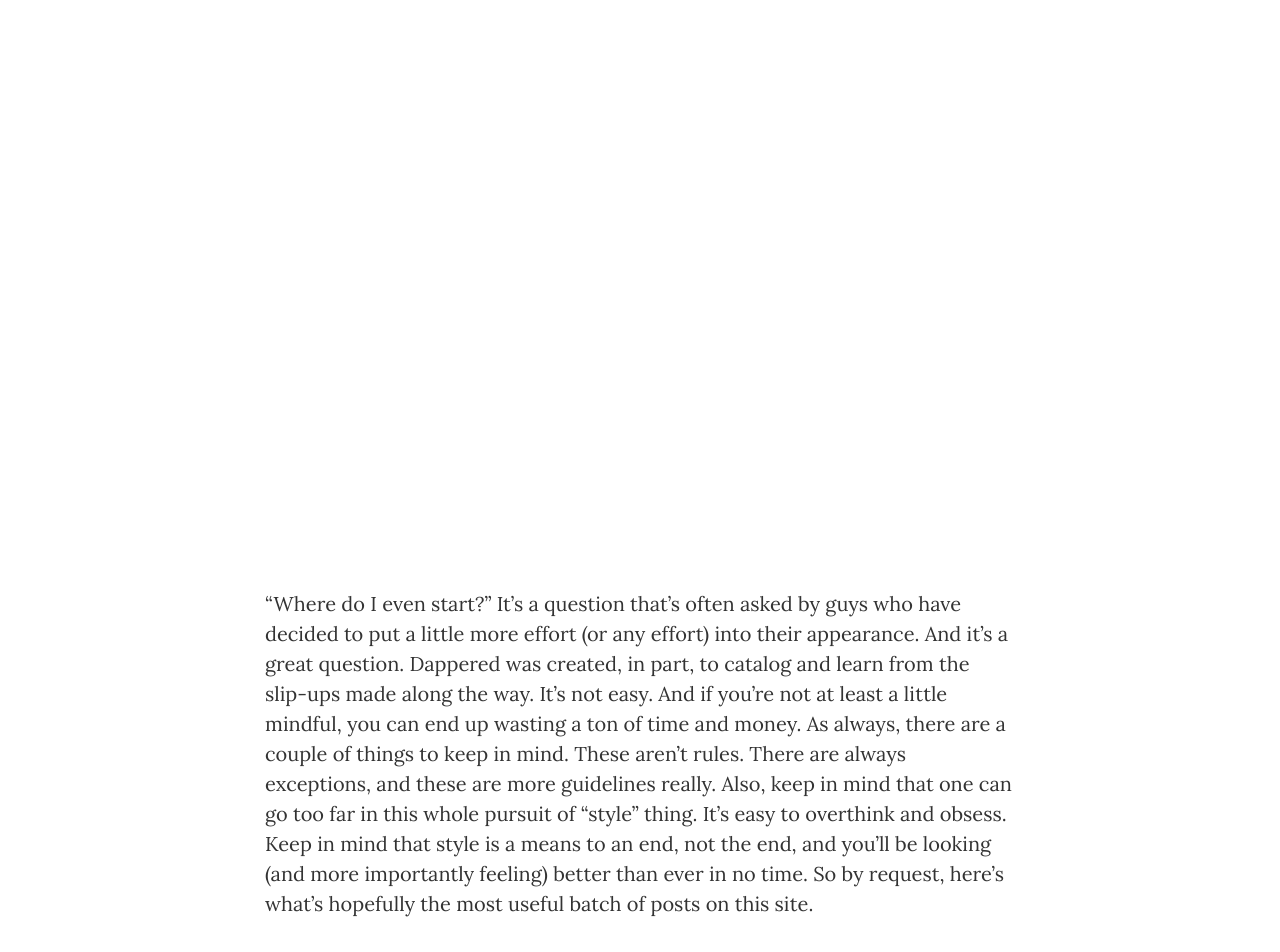
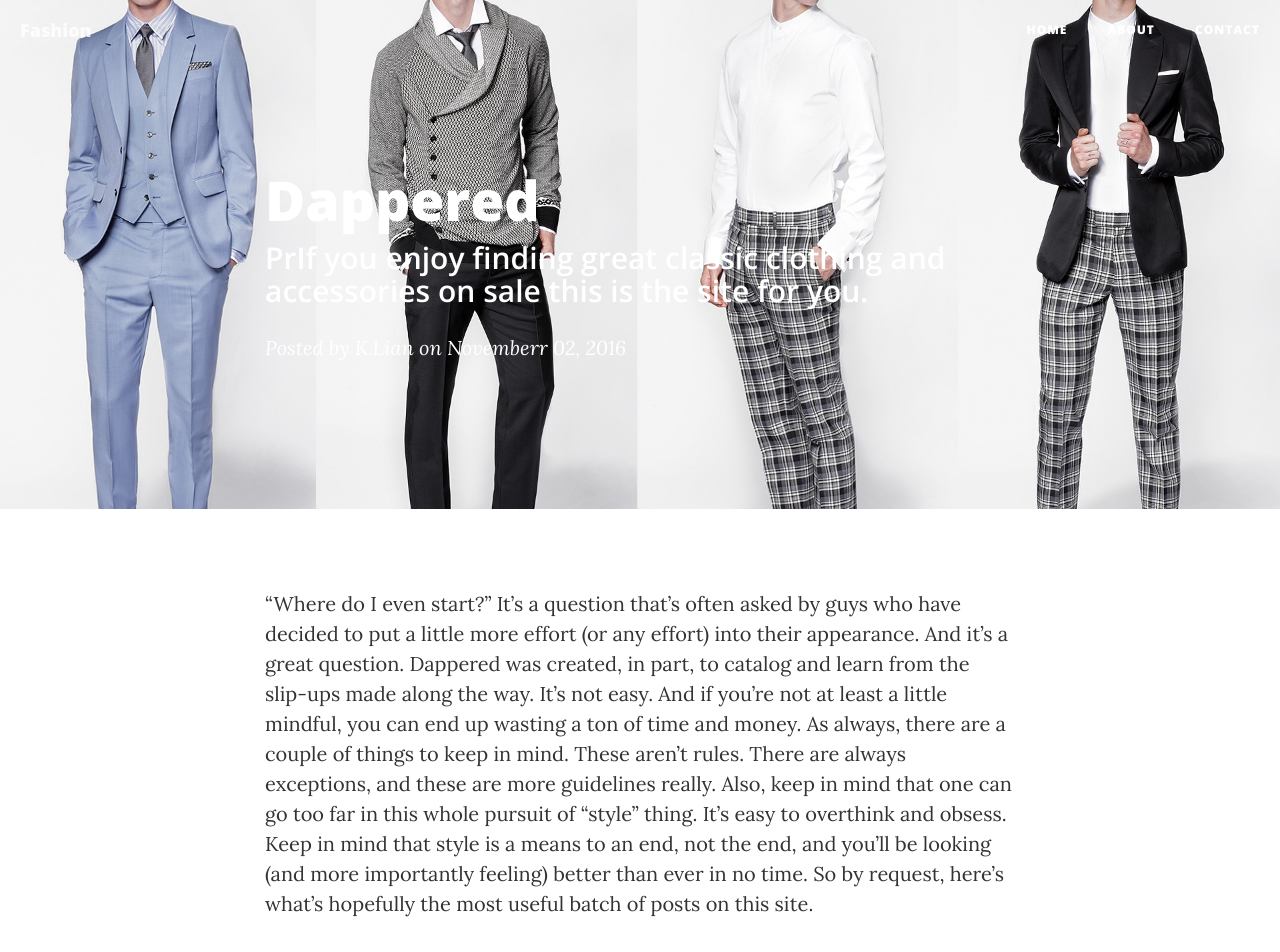
Before and after one commit to jhlawana/Fashion-Blog, a website: page post2.html in a window 1280 px wide. Shown: the top 952 px of the page. Drawn offline with nearby package versions, Linux system fonts and the light colour scheme.

Commit message:
Update post2.html

```diff
--- a/post2.html
+++ b/post2.html
@@ -66,7 +66,7 @@
 
     <!-- Page Header -->
     <!-- Set your background image for this header on the line below. -->
-    <header class="intro-header" style="background-image: url(fash5.jpg')">
+    <header class="intro-header" style="background-image: url('fash5.jpg')">
         <div class="container">
             <div class="row">
                 <div class="col-lg-8 col-lg-offset-2 col-md-10 col-md-offset-1">
```
